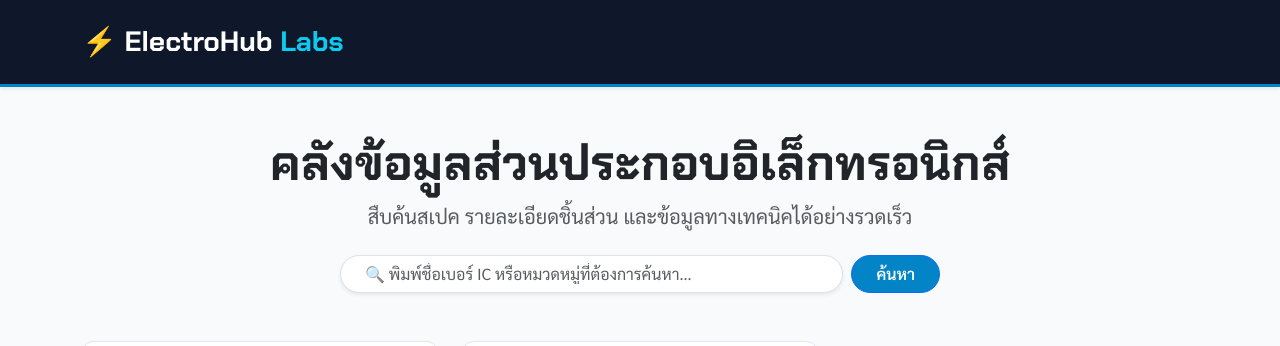
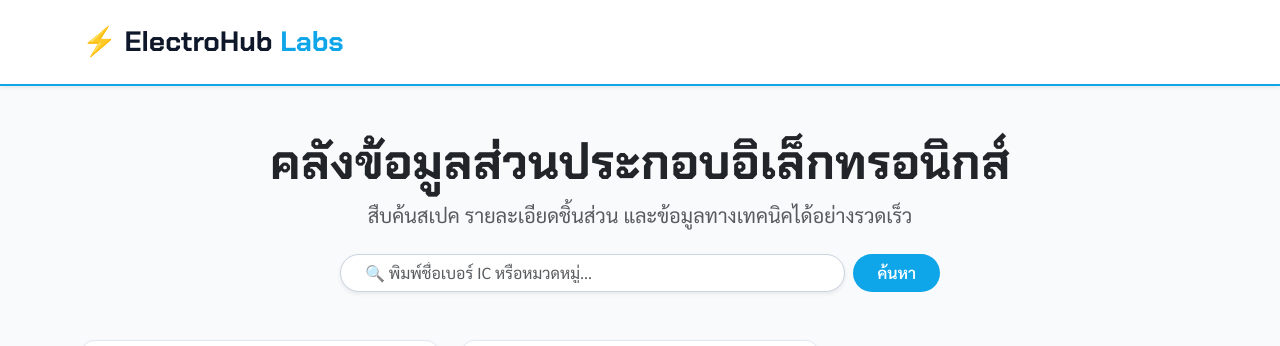
Before and after one commit to aerfst1712-debug/PyCharmMiscProject, a Flask app: page / in a window 1280 px wide. Shown: the top 346 px of the page. Run offline with Flask 3, Linux system fonts and the light colour scheme; data comes from the database, SQL or seed files in the repository.

Commit message:
Update index.html

```diff
--- a/templates/index.html
+++ b/templates/index.html
@@ -7,25 +7,28 @@
     <link href="https://cdn.jsdelivr.net/npm/bootstrap@5.3.0/dist/css/bootstrap.min.css" rel="stylesheet">
     <link href="https://fonts.googleapis.com/css2?family=Chakra+Petch:wght@500;700&family=Sarabun:wght@400;500;600&display=swap" rel="stylesheet">
     <style>
-        body { font-family: 'Sarabun', sans-serif; background-color: #f8fafc; color: #1e293b; }
+        body { font-family: 'Sarabun', sans-serif; background-color: #f8fafc; color: #334155; }
         h1, h2, h3, .navbar-brand { font-family: 'Chakra Petch', sans-serif; }
-        .navbar { background-color: #0f172a !important; border-bottom: 3px solid #0284c7; }
+        .navbar { background-color: #ffffff !important; border-bottom: 2px solid #0ea5e9; }
+        .navbar-brand { color: #0f172a !important; }
         .card { background-color: #ffffff; border: 1px solid #e2e8f0; border-radius: 12px; transition: transform 0.2s, box-shadow 0.2s; }
-        .card:hover { transform: translateY(-4px); box-shadow: 0 10px 15px -3px rgba(0,0,0,0.05); }
-        .card-title { color: #0f172a; font-weight: 700; }
-        .badge-tech { background-color: #e0f2fe; color: #0369a1; font-weight: 500; }
+        .card:hover { transform: translateY(-4px); box-shadow: 0 10px 15px -3px rgba(0, 0, 0, 0.1); }
+        .card-title { color: #1e293b; font-weight: 700; }
+        .badge-tech { background-color: #e0f2fe; color: #0369a1; font-weight: 600; }
         .price-tag { color: #059669; font-weight: bold; font-size: 1.1rem; }
-        .btn-view { background-color: #0284c7; color: white; border-radius: 20px; }
-        .btn-view:hover { background-color: #0369a1; color: white; }
+        .btn-view { background-color: #0ea5e9; color: #ffffff; border-radius: 20px; font-weight: bold; border: none; }
+        .btn-view:hover { background-color: #0284c7; color: #ffffff; }
         .search-box { max-width: 600px; margin: 0 auto; }
-        .stock-tag { background-color: #f1f5f9; border-radius: 8px; font-size: 0.9rem; font-weight: 600; color: #475569; }
+        .form-control-light { background-color: #ffffff; border: 1px solid #cbd5e1; color: #1e293b; }
+        .form-control-light:focus { border-color: #0ea5e9; box-shadow: 0 0 0 3px rgba(14, 165, 233, 0.15); }
+        .stock-tag { background-color: #f1f5f9; border-radius: 8px; font-size: 0.9rem; font-weight: 600; color: #0284c7; border: 1px solid #cbd5e1; }
     </style>
 </head>
 <body>
 
-    <nav class="navbar navbar-dark p-3 shadow-sm">
+    <nav class="navbar navbar-light p-3 shadow-sm">
         <div class="container">
-            <a class="navbar-brand fw-bold fs-3" href="/{% if is_admin %}?admin=true{% endif %}">⚡ ElectroHub <span class="text-info">Labs</span></a>
+            <a class="navbar-brand fw-bold fs-3" href="/{% if is_admin %}?admin=true{% endif %}">⚡ ElectroHub <span class="text-info" style="color: #0ea5e9 !important;">Labs</span></a>
             {% if is_admin %}
                 <a href="/add?admin=true" class="btn btn-success btn-sm rounded-pill px-3 fw-bold">➕ เพิ่มเบอร์ IC</a>
             {% endif %}
@@ -38,13 +41,13 @@
             <p class="text-muted fs-5">สืบค้นสเปค รายละเอียดชิ้นส่วน และข้อมูลทางเทคนิคได้อย่างรวดเร็ว</p>
         </div>
 
-        <div class="search-box mb-5 bg-transparent">
-            <form action="/" method="GET" class="d-flex gap-2 bg-transparent">
+        <div class="search-box mb-5">
+            <form action="/" method="GET" class="d-flex gap-2">
                 {% if is_admin %}
                     <input type="hidden" name="admin" value="true">
                 {% endif %}
-                <input type="text" name="search" class="form-control rounded-pill px-4 shadow-sm" placeholder="🔍 พิมพ์ชื่อเบอร์ IC หรือหมวดหมู่ที่ต้องการค้นหา..." value="{{ search_query }}">
-                <button type="submit" class="btn btn-primary rounded-pill px-4 fw-bold" style="background-color: #0284c7;">ค้นหา</button>
+                <input type="text" name="search" class="form-control form-control-light rounded-pill px-4 shadow-sm" placeholder="🔍 พิมพ์ชื่อเบอร์ IC หรือหมวดหมู่..." value="{{ search_query }}">
+                <button type="submit" class="btn btn-primary rounded-pill px-4 fw-bold" style="background-color: #0ea5e9; border: none;">ค้นหา</button>
                 {% if search_query %}
                     <a href="/{% if is_admin %}?admin=true{% endif %}" class="btn btn-outline-secondary rounded-pill px-3">ล้างค่า</a>
                 {% endif %}
@@ -56,9 +59,9 @@
                 {% for product in products %}
                 <div class="col-md-4 col-sm-6">
                     <div class="card h-100 shadow-sm p-2">
-                        <img src="{{ product.image_url }}" class="card-img-top rounded p-2" alt="{{ product.name }}" style="height: 200px; object-fit: contain; background: #f1f5f9;">
-                        <div class="card-body d-flex flex-column bg-transparent">
-                            <div class="d-flex justify-content-between align-items-center mb-2 bg-transparent">
+                        <img src="{{ product.image_url }}" class="card-img-top rounded p-2" alt="{{ product.name }}" style="height: 200px; object-fit: contain; background: #f8fafc;">
+                        <div class="card-body d-flex flex-column">
+                            <div class="d-flex justify-content-between align-items-center mb-2">
                                 <span class="badge badge-tech">{{ product.category }}</span>
                                 <span class="stock-tag px-2 py-1">คงเหลือ: {{ product.stock or 0 }} ชิ้น</span>
                             </div>
@@ -67,15 +70,15 @@
                             <p class="card-text text-muted text-truncate mb-3">{{ product.description }}</p>
 
                             {% if is_admin %}
-                            <div class="d-flex gap-1 align-items-center mb-3 bg-transparent justify-content-center border-top border-bottom py-2">
-                                <span class="small text-muted me-2">จัดการคลัง:</span>
+                            <div class="d-flex gap-1 align-items-center mb-3 justify-content-center border-top border-bottom py-2">
+                                <span class="small text-muted me-2">คลัง:</span>
                                 <a href="/update_stock/{{ product.id }}/decrease?admin=true" class="btn btn-outline-danger btn-sm rounded-circle fw-bold" style="width: 28px; height: 28px; line-height: 12px;">-</a>
-                                <span class="fw-bold mx-2">{{ product.stock or 0 }}</span>
+                                <span class="fw-bold mx-2 text-dark">{{ product.stock or 0 }}</span>
                                 <a href="/update_stock/{{ product.id }}/increase?admin=true" class="btn btn-outline-success btn-sm rounded-circle fw-bold" style="width: 28px; height: 28px; line-height: 12px;">+</a>
                             </div>
                             {% endif %}
 
-                            <div class="d-flex justify-content-between align-items-center mt-auto bg-transparent">
+                            <div class="d-flex justify-content-between align-items-center mt-auto">
                                 <span class="price-tag">ประมาณ {{ product.price }}</span>
                                 <a href="/product/{{ product.id }}{% if is_admin %}?admin=true{% endif %}" class="btn btn-view btn-sm px-4">ดูรายละเอียด</a>
                             </div>
@@ -84,8 +87,8 @@
                 </div>
                 {% endfor %}
             {% else %}
-                <div class="text-center my-5 bg-transparent py-5">
-                    <h3 class="text-muted">❌ ไม่พบข้อมูลเบอร์ IC หรืออุปกรณ์ที่ตรงกับ "{{ search_query }}"</h3>
+                <div class="text-center my-5 py-5">
+                    <h3 class="text-muted">❌ 不พบข้อมูลเบอร์ IC ที่ค้นหา</h3>
                 </div>
             {% endif %}
         </div>
```
